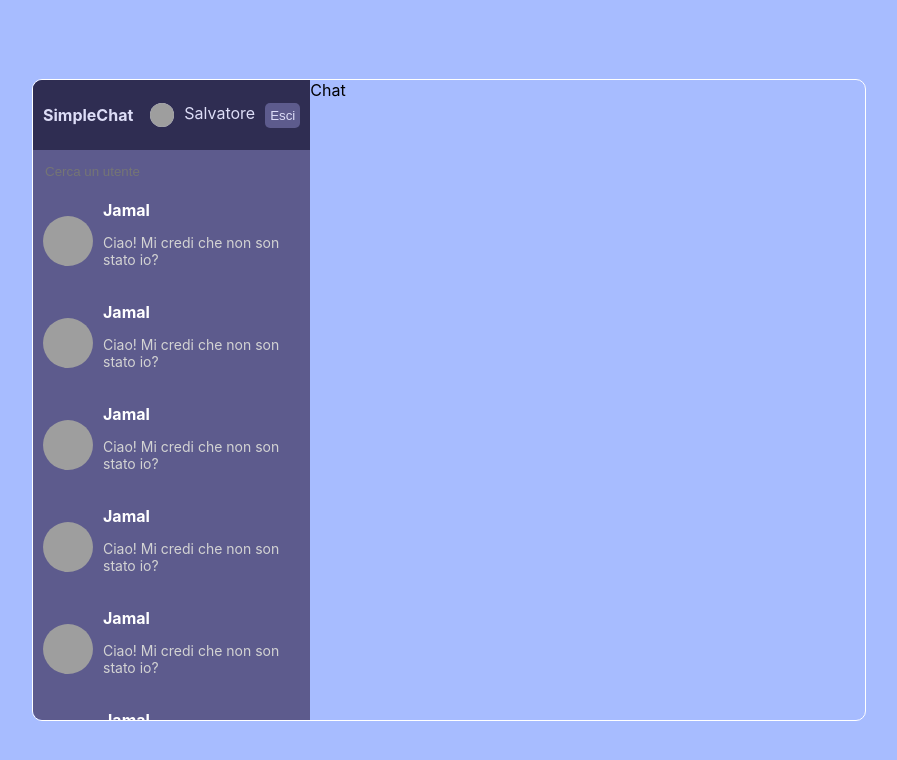
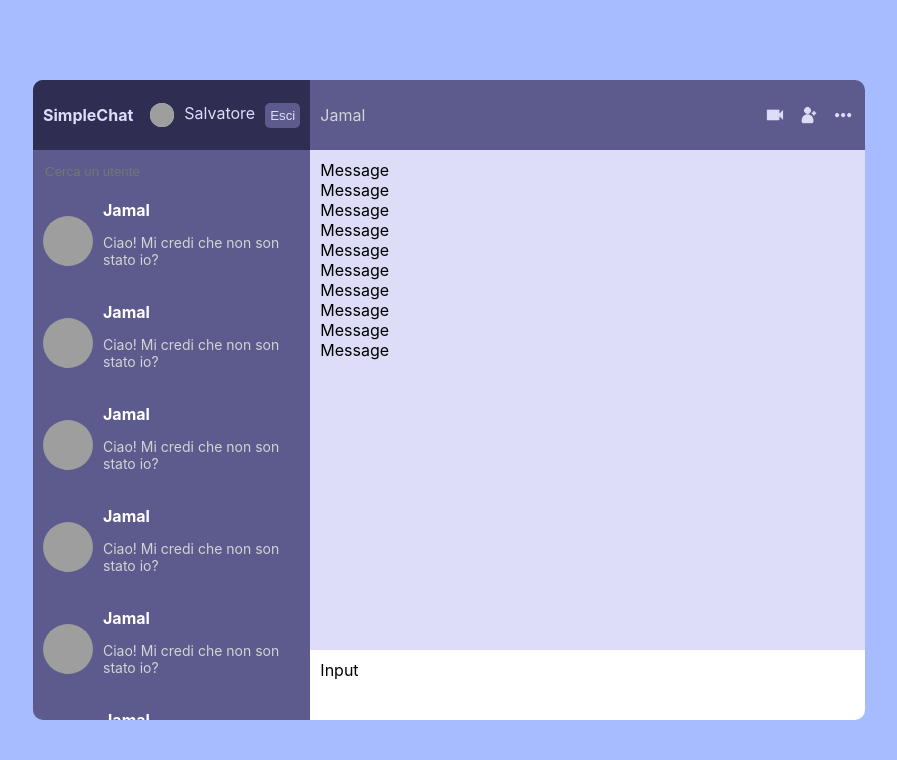
Before and after one commit to S4lvious/fullstack-chat-app, a React (Create React App) app: page / in a window 1280 px wide. Shown: the top 760 px of the page, without its empty margins (191-1088 px from the left). Built offline with nearby package versions, Linux system fonts and the light colour scheme; grey boxes are pictures that could not be loaded.

Commit message:
Effettuate alcune modifiche allo stile

```diff
--- a/src/Components/Styles/style.scss
+++ b/src/Components/Styles/style.scss
@@ -66,7 +66,6 @@
     align-items: center;
     justify-content: center;
     .chatContainer{
-        border: 1px solid white;
         border-radius: 10px;
         width: 65%;
         height: 80%;
@@ -157,6 +156,39 @@
          }
         .chat{
             flex: 2;
+
+            .chatinfo{
+                background-color: #5d5b8d;
+                display: flex;
+                height: 50px;
+                align-items: center;
+                justify-content: space-between;
+                padding: 10px;
+                color: lightgrey;
+                .chaticons{
+                    display: flex;
+                    gap: 10px;
+
+                    img{
+                        height: 24px;
+                        cursor: pointer;
+                    }
+                }
+            }
+
+            .messages{
+                background-color:#ddddf7;
+                padding: 10px;
+                height: calc(100% - 160px);
+
+            }
+            .input{
+                height: 50px;
+                background-color: white;
+                padding: 10px;
+            }
+
+
         }
     }
 }
--- a/src/Elements/Chat.jsx
+++ b/src/Elements/Chat.jsx
@@ -1,9 +1,23 @@
 import React from 'react'
+import Cam from "../img/cam.png"
+import Add from "../img/add.png"
+import More from "../img/more.png"
+import Messages from './Messages'
+import Input from "./Input"
 
 function Chat() {
   return (
     <div className='chat'>
-      Chat
+      <div className="chatinfo">
+        <span>Jamal</span>
+        <div className="chaticons">
+          <img src={Cam} alt="cam"></img>
+          <img src={Add} alt="add"></img>
+          <img src={More} alt="more"></img>
+        </div>
+      </div>
+      <Messages/>
+      <Input/>
     </div>
   )
 }
--- a/src/Elements/Input.jsx
+++ b/src/Elements/Input.jsx
@@ -2,9 +2,7 @@ import React from 'react'
 
 function Input() {
   return (
-    <div>
-
-    </div>
+    <div className='input'>Input</div>
   )
 }
 
--- a/src/Elements/Message.jsx
+++ b/src/Elements/Message.jsx
@@ -3,7 +3,7 @@ import React from 'react'
 function Message() {
   return (
     <div>
-
+      Message
     </div>
   )
 }
--- /dev/null
+++ b/src/Elements/Messages.jsx
@@ -0,0 +1,22 @@
+import React from 'react'
+import Message from "./Message"
+
+
+function Messages() {
+  return (
+    <div className='messages'>
+        <Message/>
+        <Message/>
+        <Message/>
+        <Message/>
+        <Message/>
+        <Message/>
+        <Message/>
+        <Message/>
+        <Message/>
+        <Message/>
+    </div>
+  )
+}
+
+export default Messages
```
